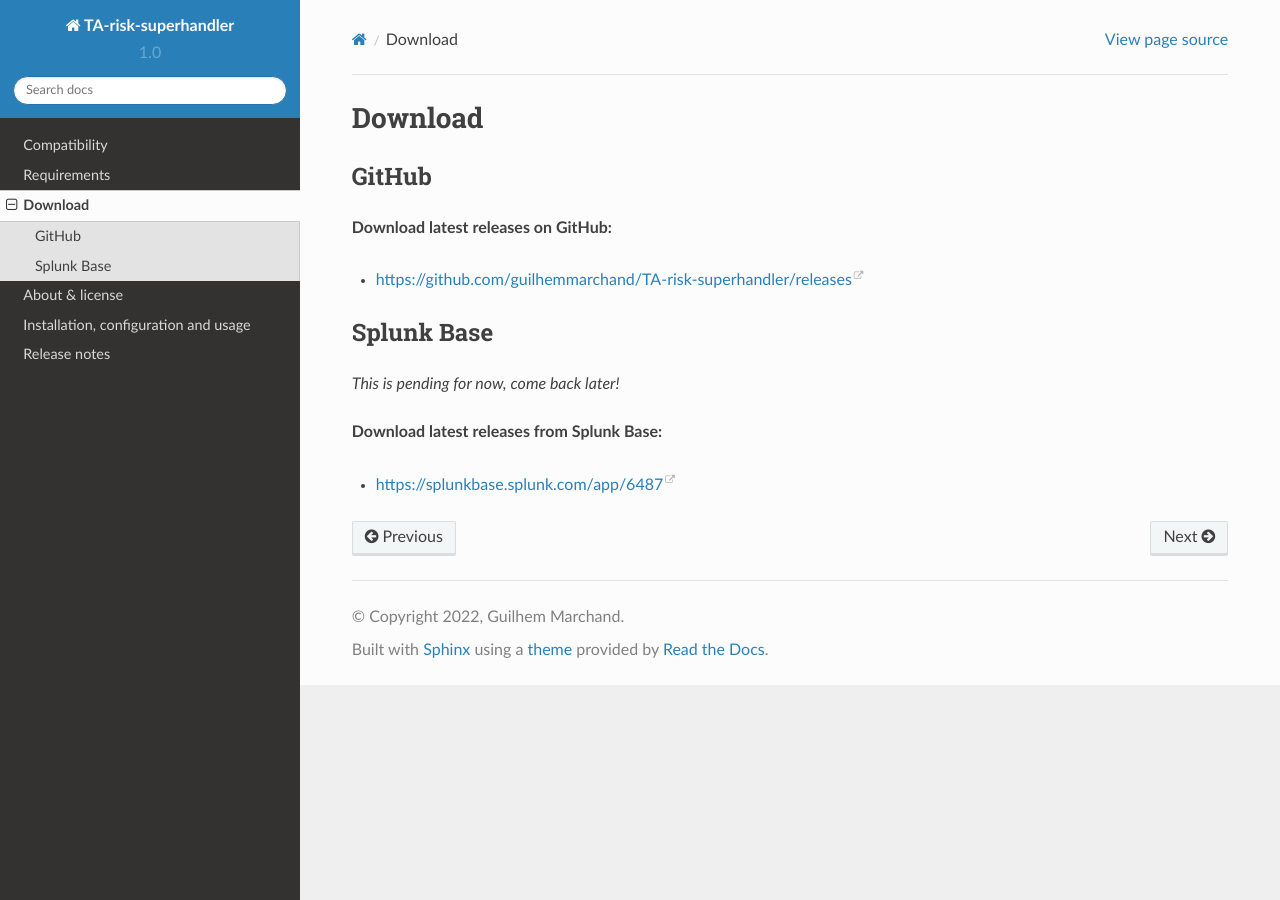
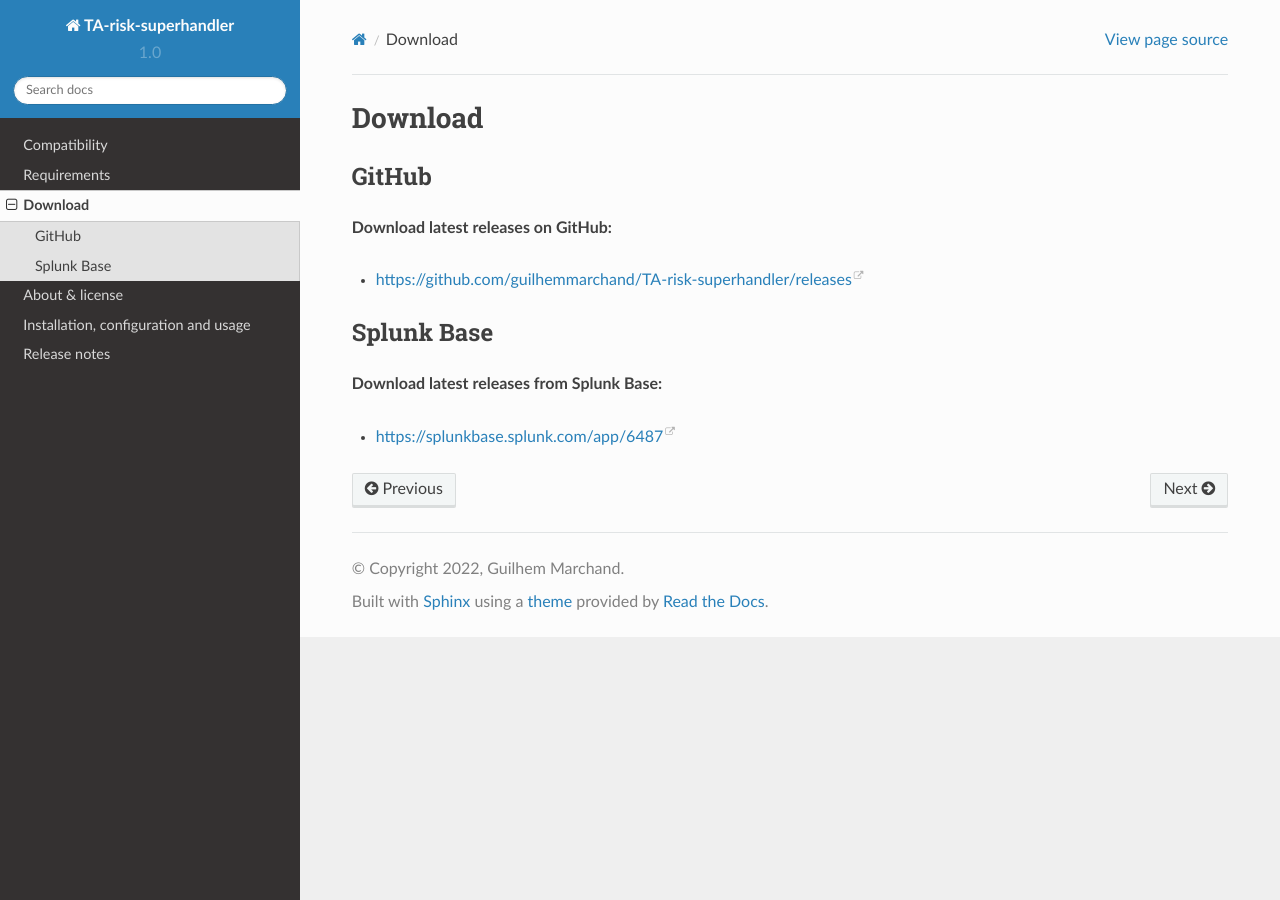
Before and after one commit to guilhemmarchand/TA-risk-superhandler, a Sphinx documentation site: the page built from docs/download.rst, in a window 1280 px wide. Built offline with Sphinx 7.4.7 and the Read the Docs theme 2.0.0, drawn with Linux system fonts in a browser that asks for light colours.

Commit message:
Splunk Base is live

```diff
--- a/docs/download.rst
+++ b/docs/download.rst
@@ -11,8 +11,6 @@
 Splunk Base
 ===========
 
-*This is pending for now, come back later!*
-
 **Download latest releases from Splunk Base:**
 
 - https://splunkbase.splunk.com/app/6487
```
